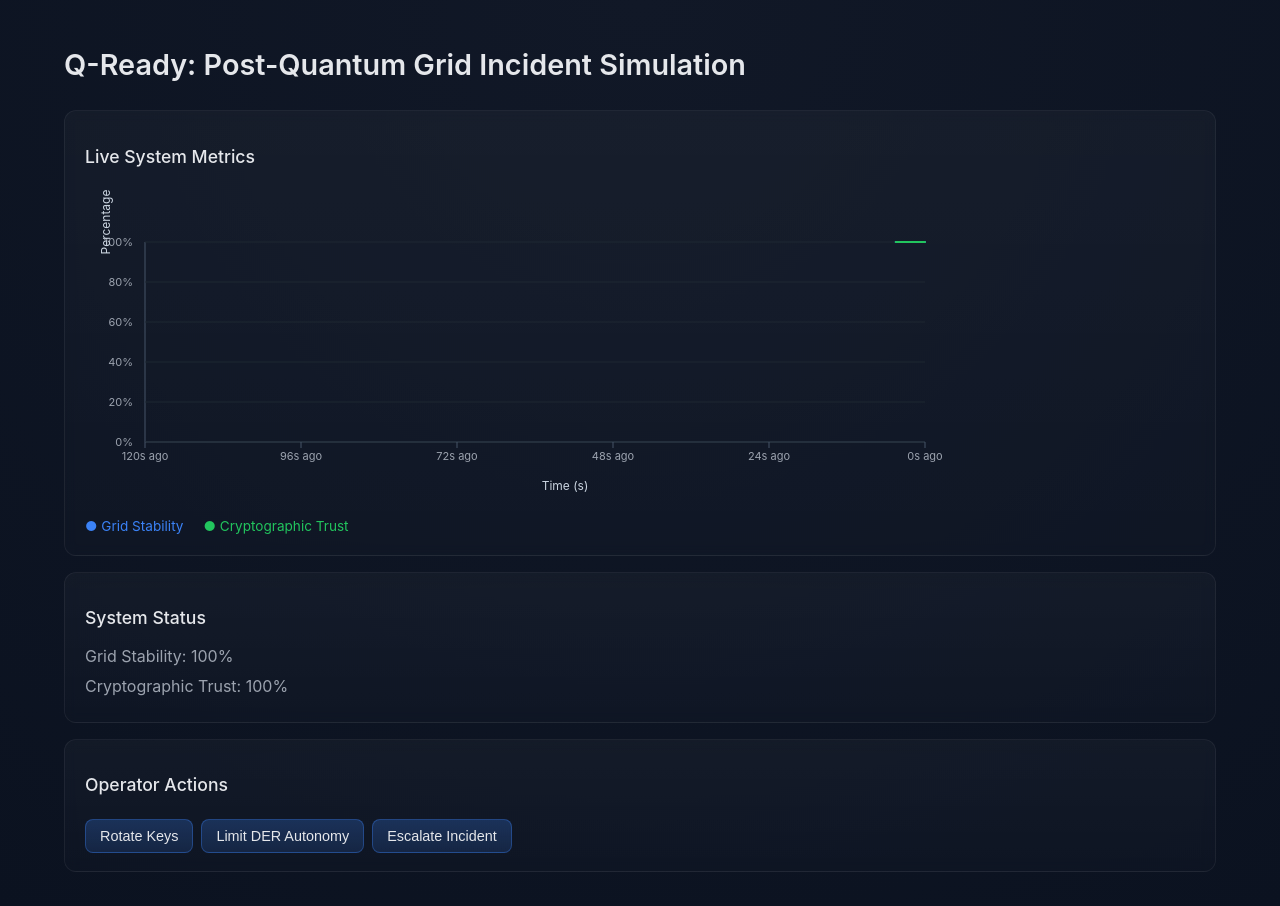
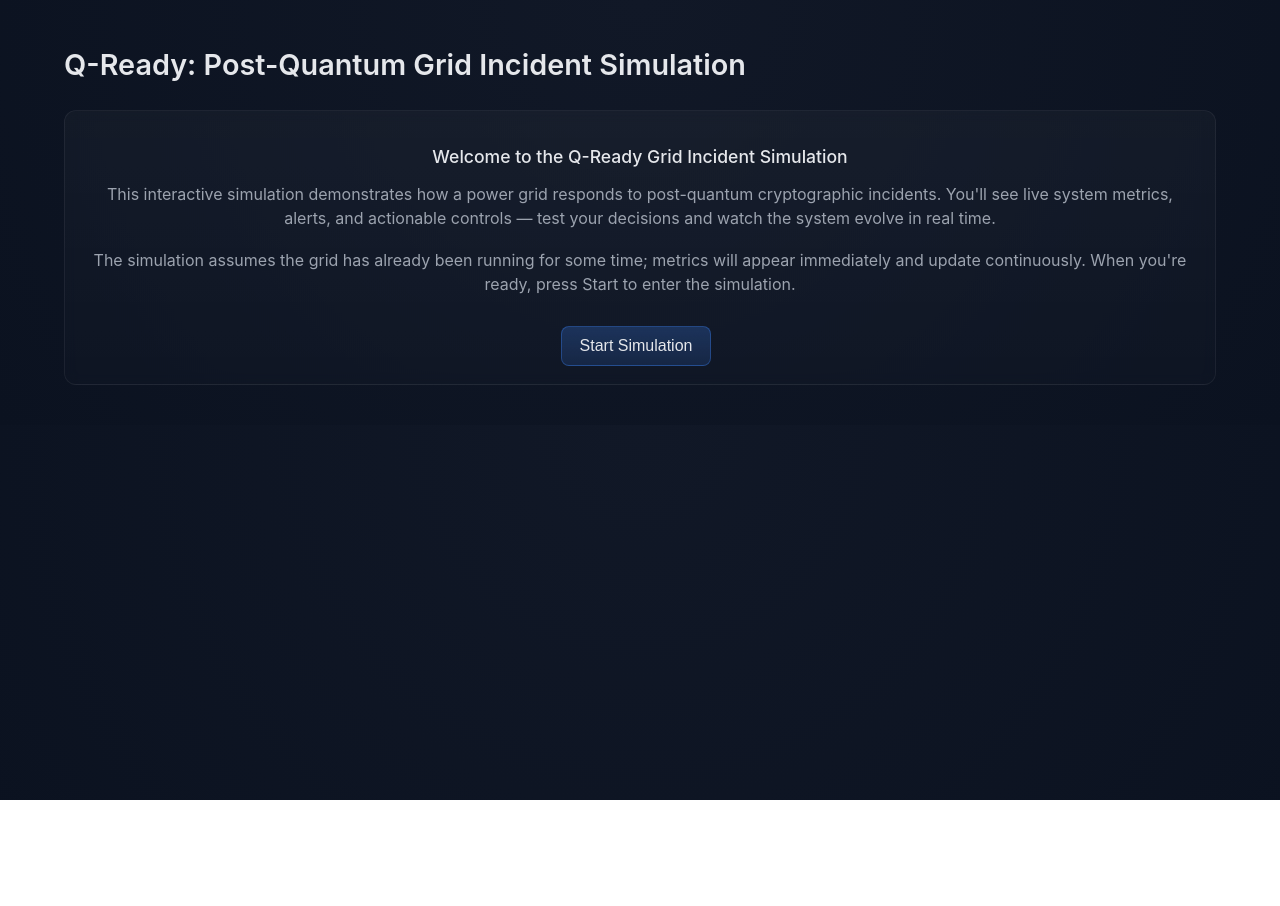
Before and after one commit to ChillPanda100/Q-READY, a React (Vite) app: page / in a window 1280 px wide. Shown: the top 906 px of the page. After the commit the page ends 800 px from the top, so only its background shows below. Built offline with nearby package versions, Linux system fonts and the light colour scheme.

Commit message:
Add title page that gives a brief description of the simulation

```diff
--- a/src/App.tsx
+++ b/src/App.tsx
@@ -7,11 +7,13 @@ import StatusPanel from './components/StatusPanel.tsx';
 import ScorePanel from './components/ScorePanel';
 import MetricGraph from './components/MetricGraph';
 import type {MetricPoint} from './types';
+import TitlePage from './components/TitlePage';
 
 
 let alertId = 0;
 
 const App: React.FC = () => {
+    const [started, setStarted] = useState<boolean>(false);
     const [alerts, setAlerts] = useState<Alert[]>([]);
     const [system, setSystem] = useState<SystemState>({
         stability: 100,
@@ -126,17 +128,25 @@ const App: React.FC = () => {
         }
     };
 
+    const handleStart = () => setStarted(true);
+
     return (
         <div className="app">
             <h1>Q-Ready: Post-Quantum Grid Incident Simulation</h1>
 
-            <MetricGraph data={metrics} />
-            <StatusPanel system={system}/>
-            <ActionPanel onAction={performAction}/>
+            {!started ? (
+                <TitlePage onStart={handleStart} />
+            ) : (
+                <>
+                    <MetricGraph data={metrics} />
+                    <StatusPanel system={system}/>
+                    <ActionPanel onAction={performAction}/>
 
-            <AlertsPanel alerts={alerts} onAcknowledge={acknowledgeAlert}/>
+                    <AlertsPanel alerts={alerts} onAcknowledge={acknowledgeAlert}/>
 
-            {finished && <ScorePanel score={system.score}/>}
+                    {finished && <ScorePanel score={system.score}/>}
+                </>
+            )}
         </div>
     );
 };
--- /dev/null
+++ b/src/components/TitlePage.tsx
@@ -0,0 +1,32 @@
+import React from 'react';
+
+interface Props {
+    onStart: () => void;
+}
+
+const TitlePage: React.FC<Props> = ({ onStart }) => {
+    return (
+        <div className="panel title-page" style={{textAlign: 'center'}}>
+            <h2 style={{marginBottom: 12}}>Welcome to the Q-Ready Grid Incident Simulation</h2>
+
+            <p style={{color: 'var(--text-secondary)', marginBottom: 18}}>
+                This interactive simulation demonstrates how a power grid responds to
+                post-quantum cryptographic incidents. You'll see live system metrics,
+                alerts, and actionable controls — test your decisions and watch the
+                system evolve in real time.
+            </p>
+
+            <p style={{color: 'var(--text-secondary)', marginBottom: 22}}>
+                The simulation assumes the grid has already been running for some time;
+                metrics will appear immediately and update continuously. When you're
+                ready, press Start to enter the simulation.
+            </p>
+
+            <div>
+                <button onClick={onStart} style={{fontSize: '1rem', padding: '10px 18px'}}>Start Simulation</button>
+            </div>
+        </div>
+    );
+};
+
+export default TitlePage;
```
